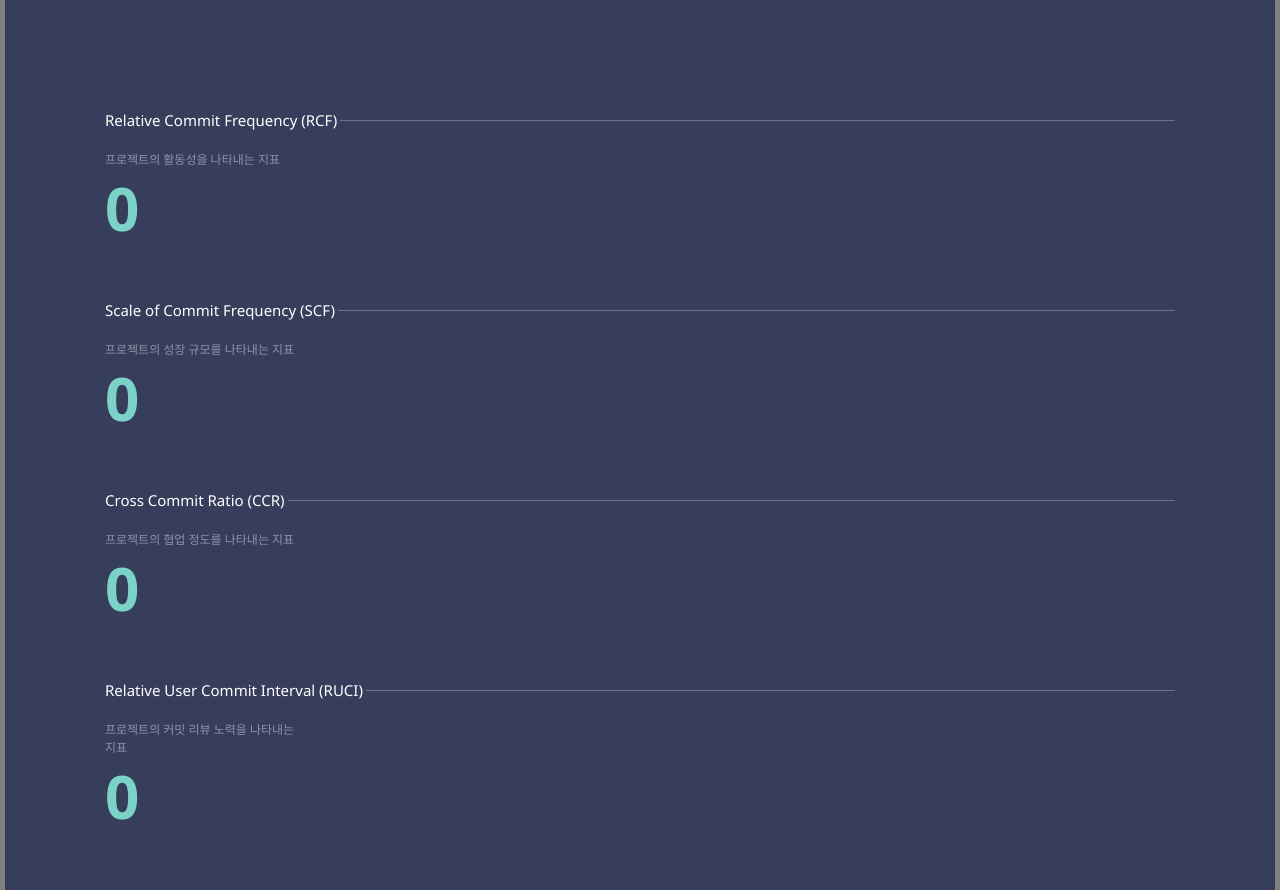
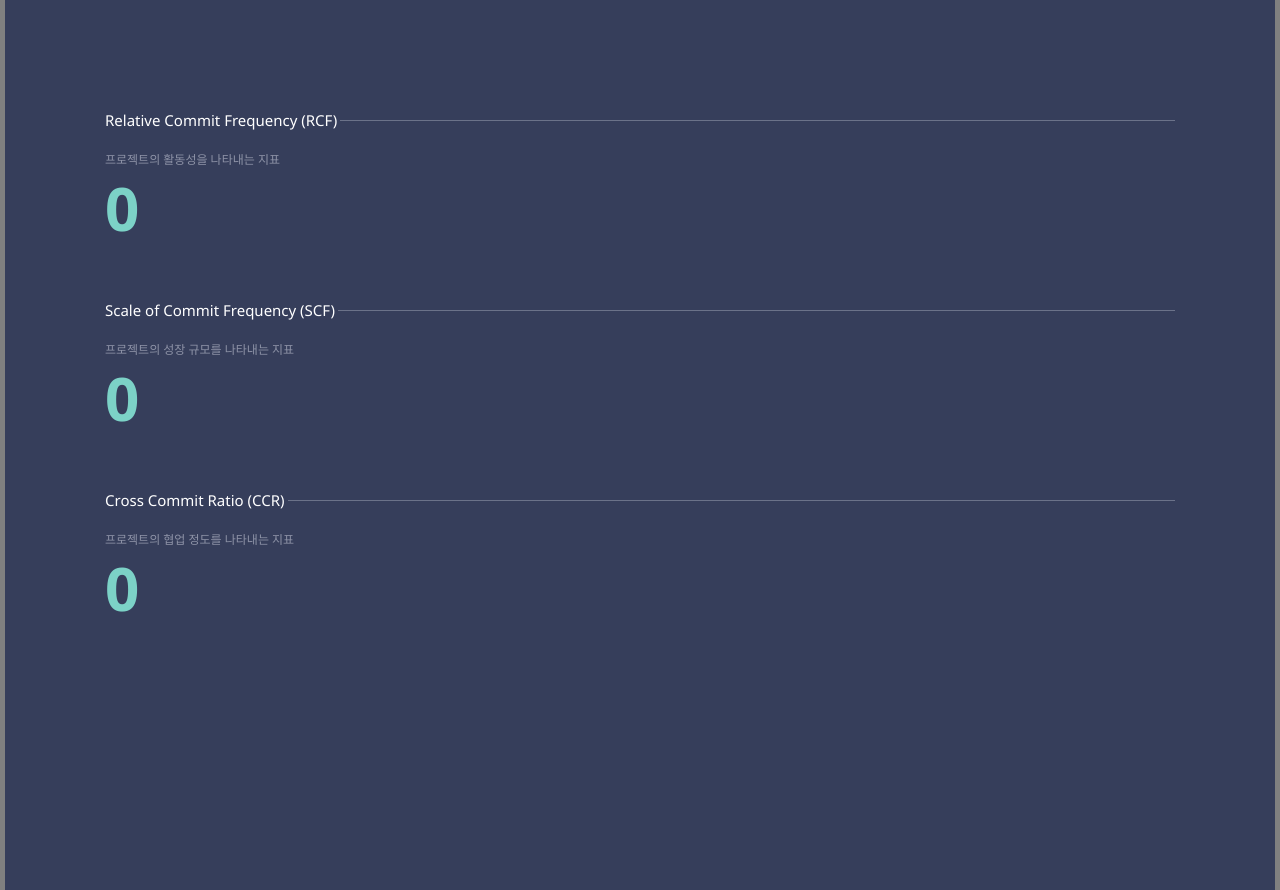
Before and after one commit to heyjusang/git-activity, a plain HTML site: page html/chart.html in a window 1280 px wide. Drawn offline with Linux system fonts and the light colour scheme; a script that the page names is missing.

Commit message:
remove RUCI

```diff
--- a/html/chart.html
+++ b/html/chart.html
@@ -48,19 +48,6 @@
             <div class="col2"><div class="circularGauge"></div></div>
             <div class="col3"></div>
         </div>
-        <div id="ruci" class="row">
-            <div class="legend-row">
-                <div class="legend">Relative User Commit Interval (RUCI)</div>
-                <div class="hr"></div>
-            </div>
-            <div class="clear"></div>
-            <div class="col1">
-                <div class="text">프로젝트의 커밋 리뷰 노력을 나타내는 지표</div>
-                <label class="label-value">0</label>
-            </div>
-            <div class="col2"><div class="circularGauge"></div></div>
-            <div class="col3"></div>
-        </div>
     </div>
 </div>
 </body>
--- a/html/js/chart.js
+++ b/html/js/chart.js
@@ -39,7 +39,6 @@ $(window).load(function() {
   if (data.scf.length > 0) {
     processAll("#scf", data.scf, 0, 16);
     processAll("#rcf", data.rcf, 0, 100);
-    processAll("#ruci", data.ruci, 0, 100);
     processAll("#ccr", data.ccr, 0, 100);
   }
 });
```
